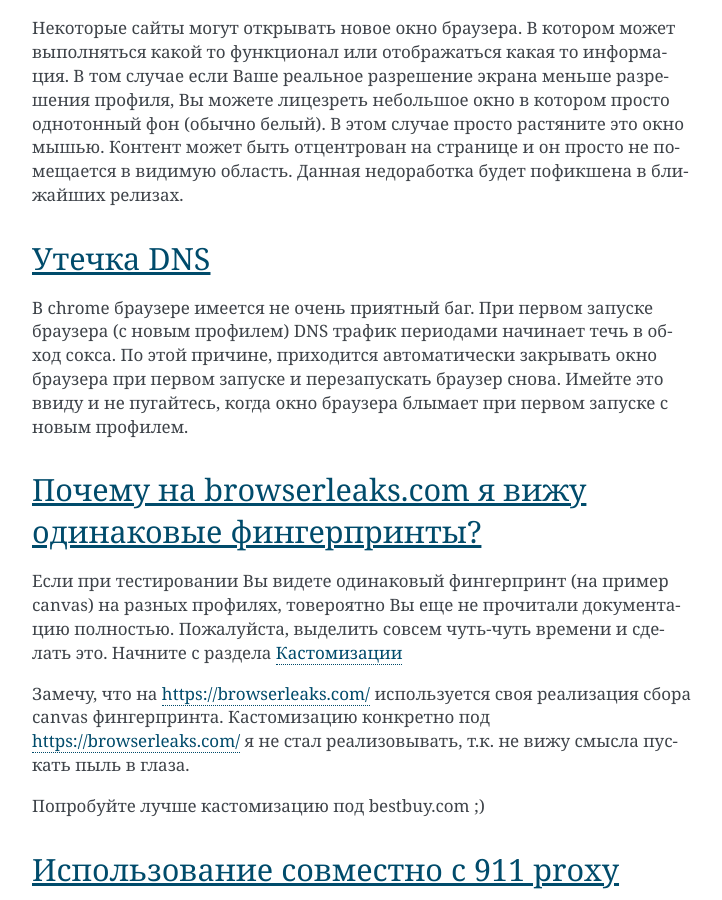
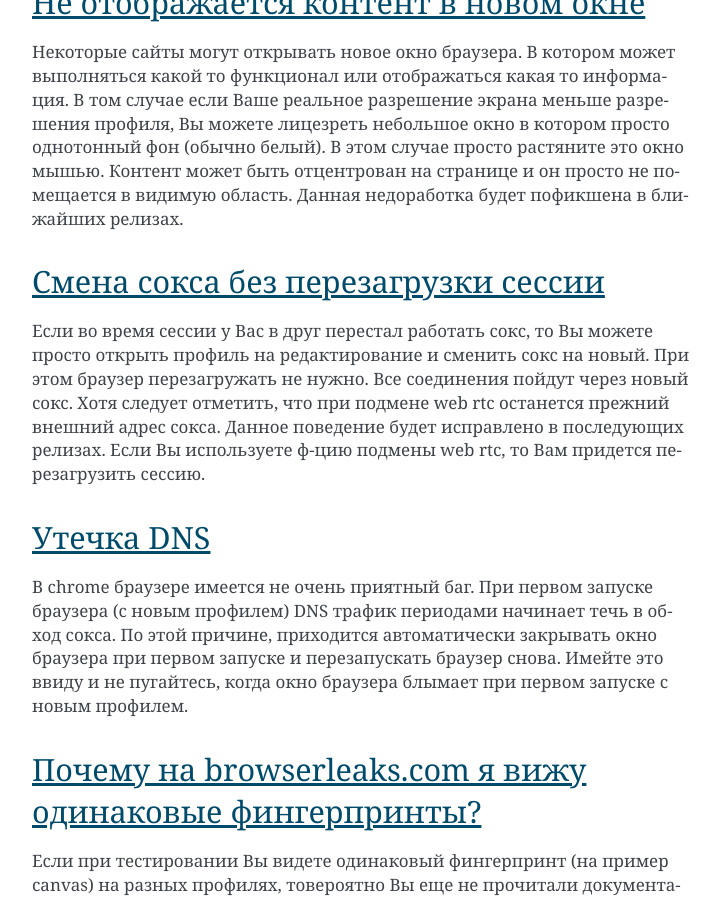
Before and after one commit to gcc-master/chebrowser-beta-doc, a Sphinx documentation site: the page built from source/faq.rst, in a window 1280 px wide and 900 px high, scrolled down 1917 px. Shown: the whole window, without its empty margins (388-1110 px from the left). Built offline with Sphinx 7.4.7, drawn with Linux system fonts in a browser that asks for light colours; some of the changed text lies outside the part shown.

Commit message:
ver 0.2.2

```diff
--- a/source/customizations.rst
+++ b/source/customizations.rst
@@ -51,6 +51,10 @@
 - иногда бывает **ложное срабатывание**.
     На сайте используются какие то методы которые так же могут используются при сборе фингерпринта, но совершенно в других целях.
     На пример для **проигрывания звука** или отрисовки картинок на **canvas**.
+
+Так же, иногда после обновления ОС может перестать работать web gl2 и в профилях с кастомизацией на сайтах может начать отображаться, что Че не смог подобрать семплы.
+В таких ситуациях проверьте работоспособность web gl2.
+Как это сделать описано в разделе :ref:`problem-webgl2`
 
 В любом случае Вы можете просто закрыть сообщение.
 А работать или не работать дальше зависит от выше описанных пунктов.
--- a/source/faq.rst
+++ b/source/faq.rst
@@ -57,6 +57,14 @@ F.A.Q.
 Контент может быть отцентрован на странице и он просто не помещается в видимую область.
 Данная недоработка будет пофикшена в ближайших релизах.
 
+Смена сокса без перезагрузки сессии
+-----------------------------------
+Если во время сессии у Вас в друг перестал работать сокс, то Вы можете просто открыть профиль на редактирование и сменить сокс на новый.
+При этом браузер перезагружать не нужно.
+Все соединения пойдут через новый сокс.
+Хотя следует отметить, что при подмене web rtc останется прежний внешний адрес сокса.
+Данное поведение будет исправлено в последующих релизах.
+Если Вы используете ф-цию подмены web rtc, то Вам придется перезагрузить сессию.
 
 Утечка DNS
 ----------
--- a/source/problems.rst
+++ b/source/problems.rst
@@ -14,7 +14,7 @@
 
 - запустите установленный **google chrome**
     Через ярлык с рабочего стола. Не через антидетект!
-- перейдите на страницу: https://chebrowser.site/tools/webgl
+- перейдите на страницу: https://beta.chebrowser.site/tools/webgl
 - вы должны увидеть сообщение о том, что **WebGL1** и **WebGL2** поддерживаются (надписи будут зеленого цвета)
     .. figure:: images/webgl-support-test.png
 - если же Вы увидите, что **WebGL1** или **WebGL2** не поддерживается, то Вы не сможете полноценно пользоваться **Che browser**.
```
